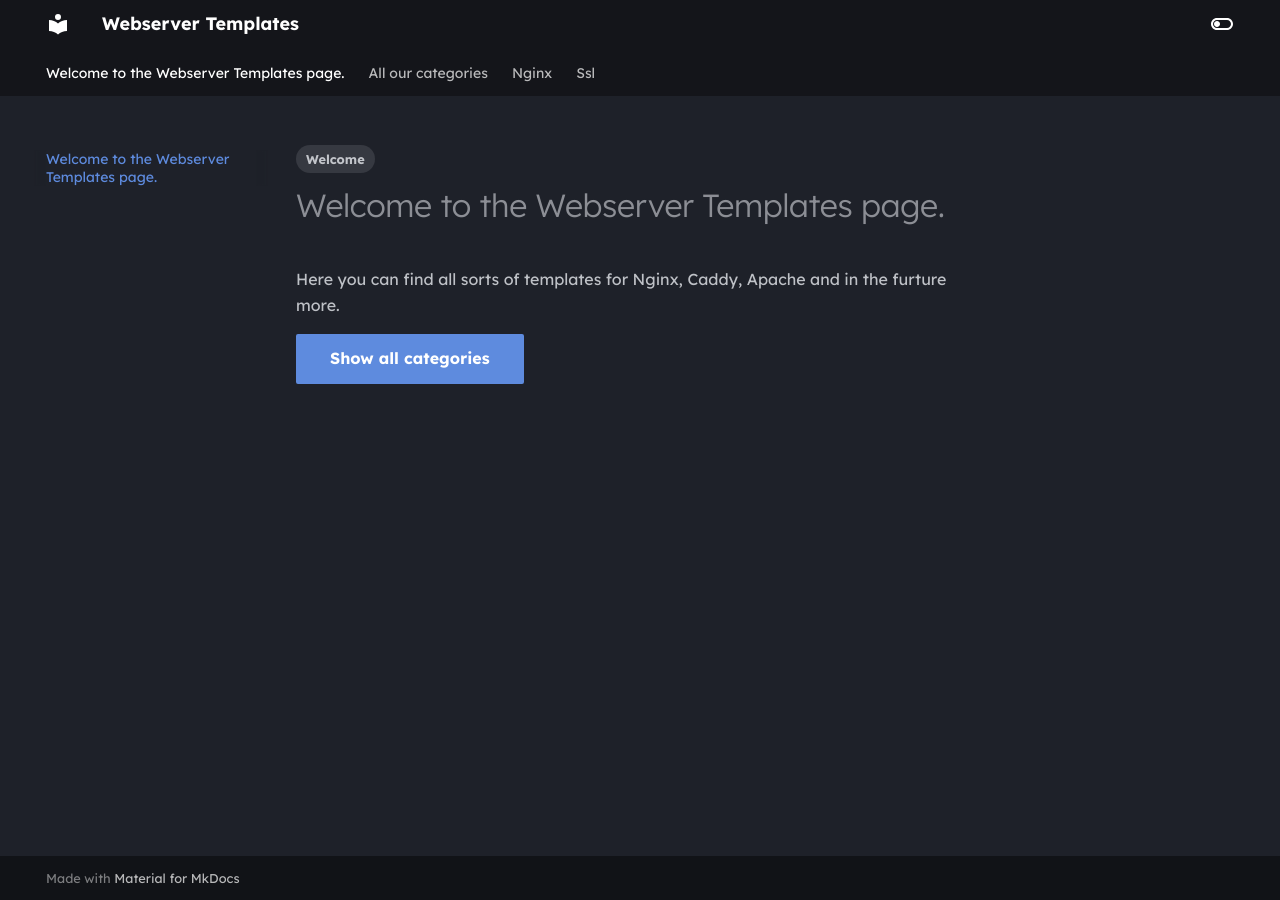
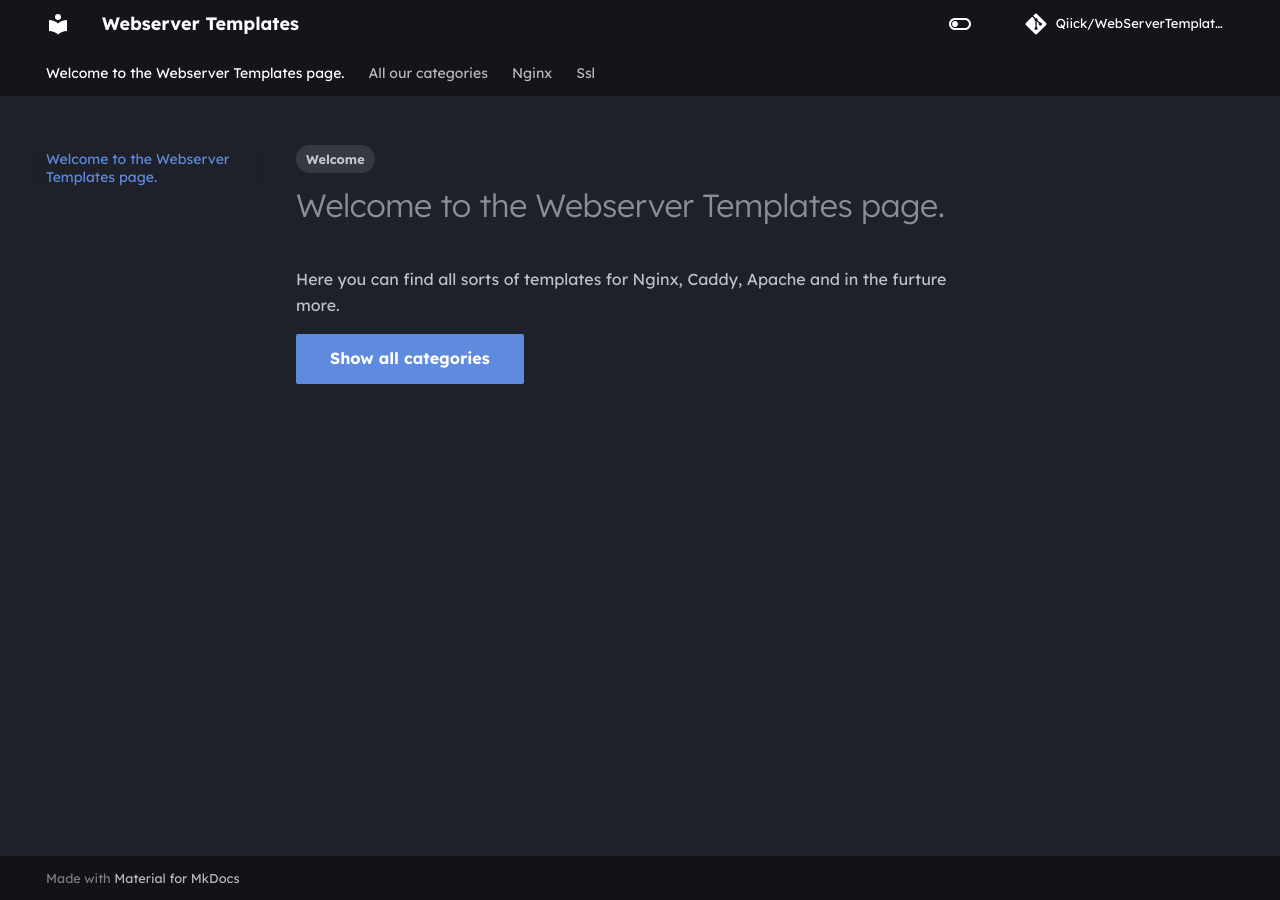
Before and after one commit to Qiick/WebServerTemplates, an MkDocs documentation site: the page built from docs/index.md, in a window 1280 px wide. Built offline with MkDocs 1.6.1 and Material for MkDocs 9.7.7, drawn with Linux system fonts in a browser that asks for light colours; comment, search, counter and statistics services are not loaded.

Commit message:
Update mkdocs.yml

```diff
--- a/mkdocs.yml
+++ b/mkdocs.yml
@@ -1,5 +1,6 @@
 site_name: Webserver Templates
-
+repo_url: https://github.com/Qiick/WebServerTemplates
+repo_name: Qiick/WebServerTemplates
 # Theme Settings
 theme:
  features:
```
